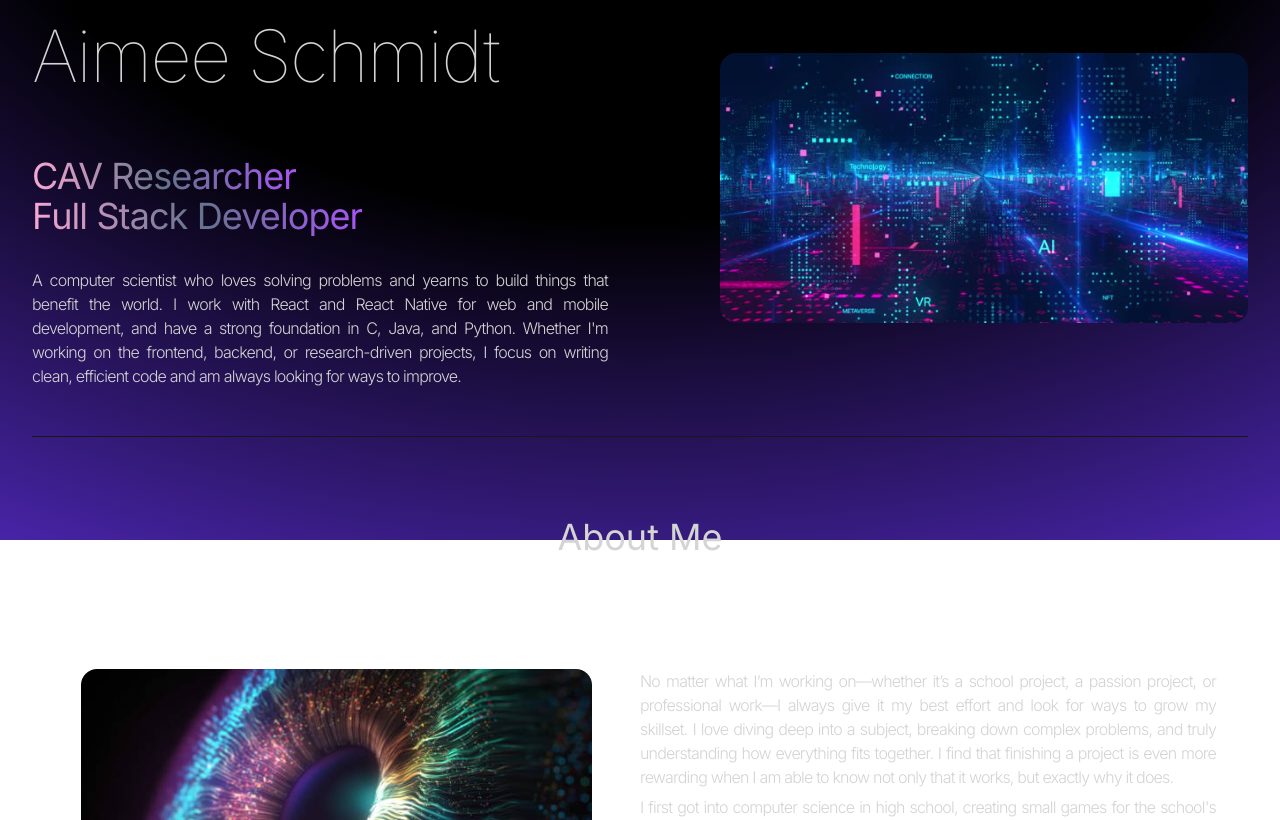
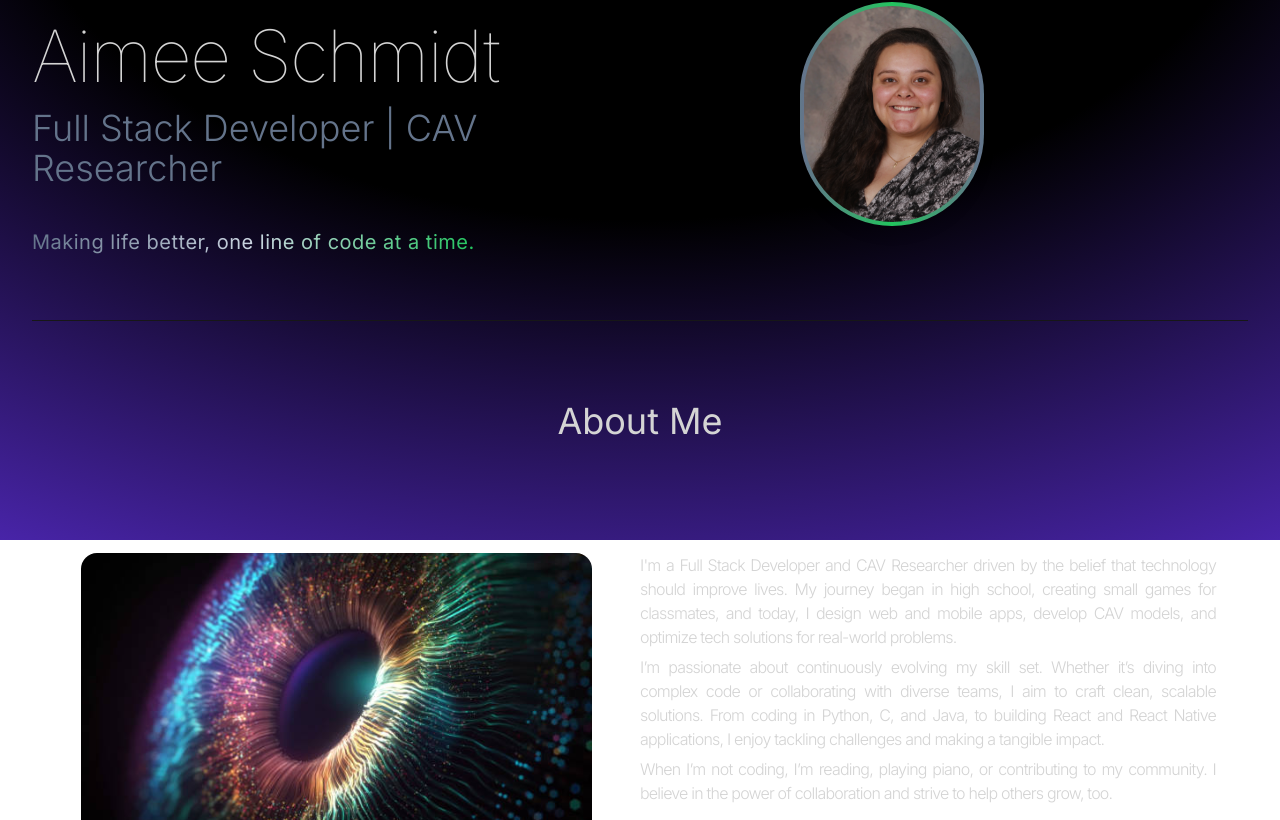
Before and after one commit to Aim-ez/portfolio, a React (Create React App) app in the folder myportfolio/: page / in a window 1280 px wide. Shown: the part 260-1080 px from the top of the page. Built offline with nearby package versions, Linux system fonts and the light colour scheme.

Commit message:
Simplify Hero section

```diff
--- a/myportfolio/src/components/Hero.jsx
+++ b/myportfolio/src/components/Hero.jsx
@@ -14,7 +14,7 @@ const animationContainer = (delay) => ({
 
 const Hero = () => {
   return (
-    <div className="border-b border-neutral-900 pb-4 lg:mb-35">
+    <div className="border-b border-neutral-900 pb-8 lg:pb-12">
         <div className="flex flex-wrap">
             <div className="w-full lg:w-1/2">
                 <div className="flex flex-col items-center lg:items-start">
@@ -22,34 +22,32 @@ const Hero = () => {
                         variants={animationContainer(0)}
                         initial="hidden"
                         animate="visible"
-                        className="pb-16 text-2xl font-thin tracking-tight lg:mt-16 lg:text-7xl"
+                        className="pb-4 text-2xl font-thin tracking-tight lg:mt-16 lg:text-7xl"
                     >
                         Aimee Schmidt
                     </motion.h1>
                     <motion.span
-                        variants={animationContainer(0.5)}
-                        initial="hidden"
-                        animate="visible"
-                        className="bg-gradient-to-r from-pink-300 via-slate-500 to-purple-500 bg-clip-text text-4xl tracking-tight text-transparent">CAV Researcher</motion.span>
-                    <motion.span
                         variants={animationContainer(1)}
                         initial="hidden"
                         animate="visible"
-                        className="bg-gradient-to-r from-pink-300 via-slate-500 to-purple-500 bg-clip-text text-4xl tracking-tight text-transparent">Full Stack Developer</motion.span>
+                        className="text-3xl md:text-4xl font-light text-slate-500 mb-6">Full Stack Developer  |  CAV Researcher</motion.span>
                     <motion.p
                         variants={animationContainer(1.5)}
                         initial="hidden"
                         animate="visible"
-                        className='my-2 max-w-xl py-6 font-light tracking-tighter text-justify'>{HERO_CONTENT}</motion.p>
+                        className='text-lg md:text-xl max-w-xl py-4 font-normal bg-gradient-to-r from-slate-500 via-slate-300 to-green-500 bg-clip-text text-transparent leading-relaxed tracking-wide'>{HERO_CONTENT}</motion.p>
                 </div>
             </div>
             <div className='w-full lg:w-1/2 lg:pl-20 flex items-center'>
-                <div className='flex justify-center'>
+                <div className='w-full lg:w-1/2 lg:pl-20 flex items-center justify-center'>
                     <motion.img
-                        initial = {{x:100, opacity: 0}}
+                        initial={{x:100, opacity: 0}}
                         animate={{x:0, opacity:1}}
                         transition={{duration: 2, delay:0}}
-                        className='rounded-2xl' src={profilePic} alt="Aimee Schmidt"/>
+                        className='rounded-full w-52 h-52 lg:w-56 lg:h-56 object-cover border-4 border-transparent bg-clip-border bg-gradient-to-r from-slate-500 via-green-500 to-slate-500 shadow-lg'
+                        src={profilePic}
+                        alt="Aimee Schmidt"
+                    />
                 </div>
             </div>
         </div>
--- a/myportfolio/src/constants/index.js
+++ b/myportfolio/src/constants/index.js
@@ -3,15 +3,13 @@ import project2 from "../assets/platoon.png";
 import project3 from "../assets/eyeball.png";
 //import project4 from "../assets/carla.jpg";
 
-export const HERO_CONTENT = `A computer scientist who loves solving problems and yearns to build things that benefit the world. I work with React and React Native for web and mobile development, and have a strong foundation in C, Java, and Python. Whether I'm working on the frontend, backend, or research-driven projects, I focus on writing clean, efficient code and am always looking for ways to improve.`;
+export const HERO_CONTENT = `Making life better, one line of code at a time.`;
 
-export const ABOUT_TEXT = `No matter what I’m working on—whether it’s a school project, a passion project, or professional work—I always give it my best effort and look for ways to grow my skillset. I love diving deep into a subject, breaking down complex problems, and truly understanding how everything fits together. I find that finishing a project is even more rewarding when I am able to know not only that it works, but exactly why it does.
+export const ABOUT_TEXT = `I'm a Full Stack Developer and CAV Researcher driven by the belief that technology should improve lives. My journey began in high school, creating small games for classmates, and today, I design web and mobile apps, develop CAV models, and optimize tech solutions for real-world problems.
 
-I first got into computer science in high school, creating small games for the school's shared files so other students could play them. That early love for programming led me to pursue a degree in computer science, which I’ll be graduating with in May of 2025.
+I’m passionate about continuously evolving my skill set. Whether it’s diving into complex code or collaborating with diverse teams, I aim to craft clean, scalable solutions. From coding in Python, C, and Java, to building React and React Native applications, I enjoy tackling challenges and making a tangible impact.
 
-I began coding in Java, so it will always have a special place in my heart. These days, I’m most comfortable with Python and C, which I actively use in my research and class projects. I also work with React and React Native, building web and mobile applications for fun in my spare time (such as this website). My experience ranges from developing CAV models in CARLA to mobile app development with Expo.
-
-Beyond coding, I’m an avid reader, and am always eager to learn something new and engage in new experiences. I volunteer in my community, enjoy playing piano, and love video games, although I’ve always had more fun creating them than playing them. Above all, I strive to build up those around me and make a positive impact wherever I can.`
+When I’m not coding, I’m reading, playing piano, or contributing to my community. I believe in the power of collaboration and strive to help others grow, too.`
 
 export const EXPERIENCES = [
   {
```
Also changed, not shown: myportfolio/src/assets/hero.png, 1 other file (tests, documents, lock files or other folders).
